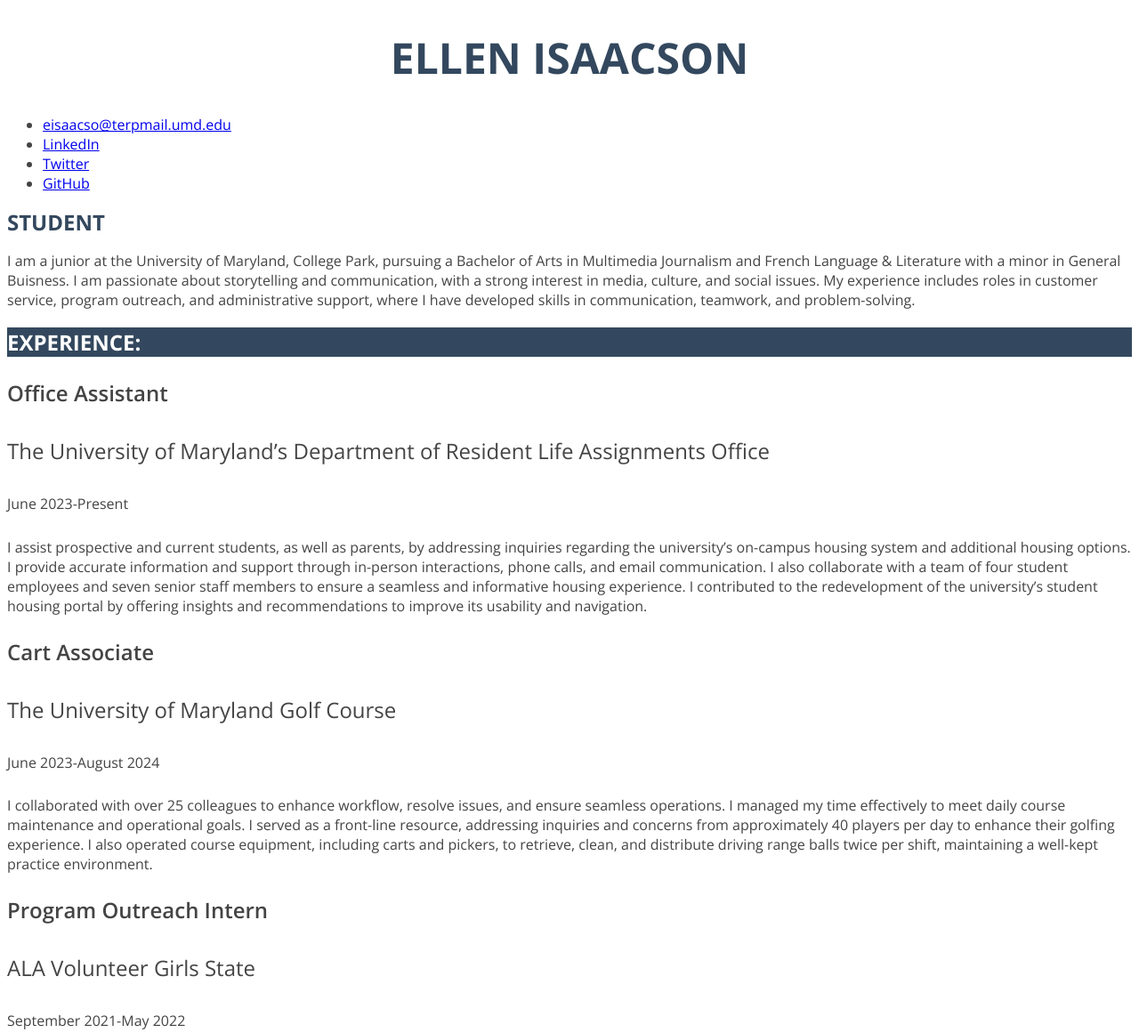
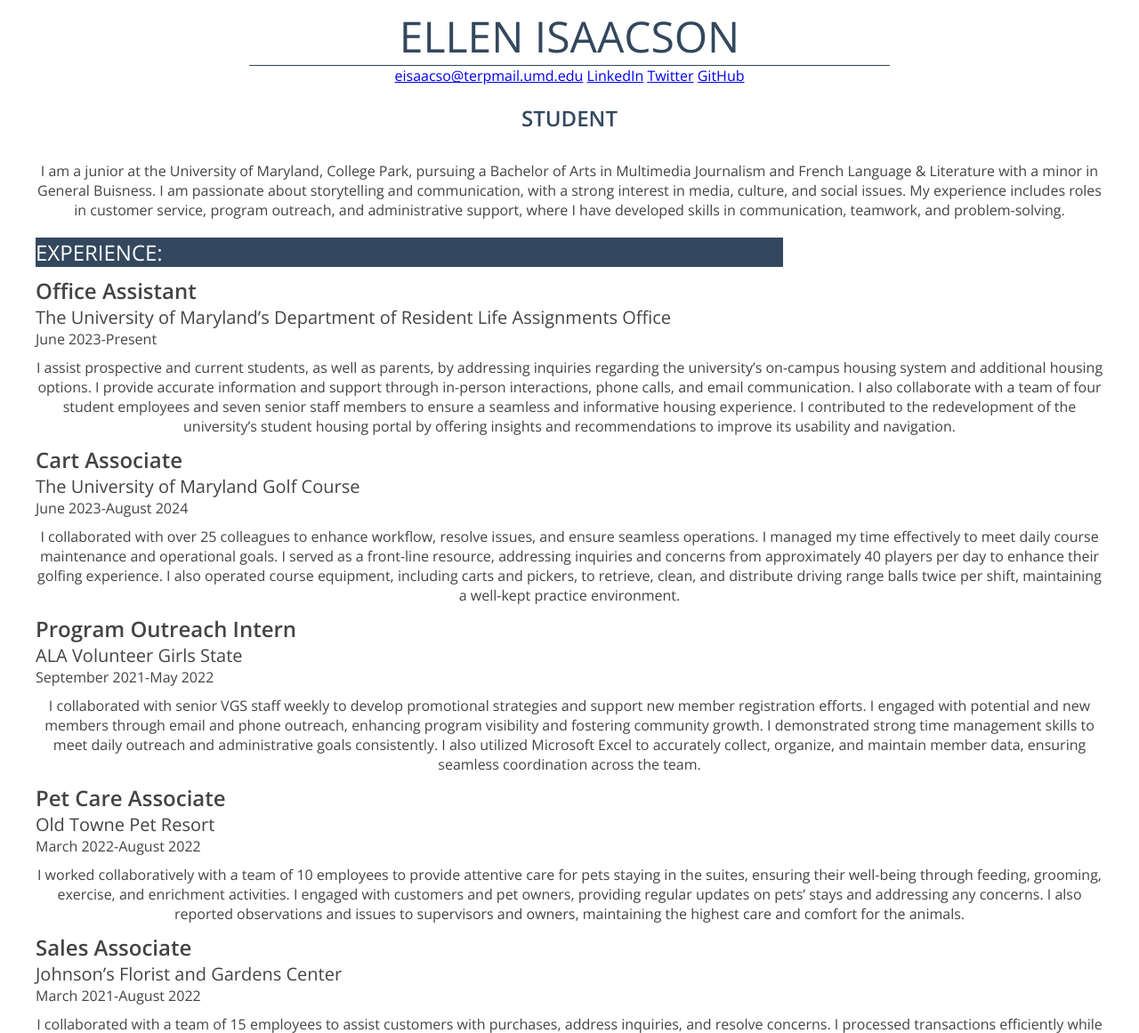
Before and after one commit to ellenisaacson14/ellenisaacsonJOUR352, a plain HTML site: page resume/index.html in a window 1280 px wide. Shown: the top 1161 px of the page at 89% size. Drawn offline with nearby package versions, Linux system fonts and the light colour scheme.

Commit message:
finalresume 06/16

```diff
--- a/resume/index.html
+++ b/resume/index.html
@@ -14,7 +14,9 @@
 <body>
 <!--I built this myself-->
 
-<h1>Ellen Isaacson</h1> <width="36px">
+<div id="container">
+
+<div id="name">Ellen Isaacson</div> <width="36px">
 
 
 <!--
@@ -22,120 +24,122 @@
 -->
 
 
-<ul>
-  <li><a href="eisaacso@terpmail.umd.edu">eisaacso@terpmail.umd.edu</a></li>
-  <li><a href="https://www.linkedin.com/in/ellen-isaacson-32b0ab23b/">LinkedIn</a></li>
-  <li><a href="https://x.com/EllenIsaac91407">Twitter</a></li>
-  <li><a href= "https://github.com/ellenisaacson14">GitHub</a></li>
+<ul class="menu">
+  <li style="display: inline;"><a href="eisaacso@terpmail.umd.edu">eisaacso@terpmail.umd.edu</a></li>
+  <li style="display: inline;"><a href="https://www.linkedin.com/in/ellen-isaacson-32b0ab23b/">LinkedIn</a></li>
+  <li style="display: inline;"><a href="https://x.com/EllenIsaac91407">Twitter</a></li>
+  <li style="display: inline;"><a href= "https://github.com/ellenisaacson14">GitHub</a></li>
 </ul>
 
-<strong>Student</strong><br>
+<div id="title">Student</div><br>
 
-  <p>I am a junior at the University of Maryland, College Park, pursuing a Bachelor of Arts in Multimedia Journalism and French Language & Literature with a minor in General Buisness. I am passionate about storytelling and communication, with a strong interest in media, culture, and social issues. My experience includes roles in customer service, program outreach, and administrative support, where I have developed skills in communication, teamwork, and problem-solving.</p>
+  <p class="description">I am a junior at the University of Maryland, College Park, pursuing a Bachelor of Arts in Multimedia Journalism and French Language & Literature with a minor in General Buisness. I am passionate about storytelling and communication, with a strong interest in media, culture, and social issues. My experience includes roles in customer service, program outreach, and administrative support, where I have developed skills in communication, teamwork, and problem-solving.</p>
 
-<h2>Experience:</h2>
+<div class="sectionheader">Experience:</div>
 
 
-  <h3>Office Assistant </h3>
+  <div class="jobtitle">Office Assistant </div>
 
 
-    <h4>The University of Maryland’s Department of Resident Life Assignments Office</h4>
+    <div class="organization">The University of Maryland’s Department of Resident Life Assignments Office</div>
 
 
-      <h5>June 2023-Present</h5>
+      <div class="date">June 2023-Present</div>
 
 
 
 
-  <p>I assist prospective and current students, as well as parents, by addressing inquiries regarding the university’s on-campus housing system and additional housing options. I provide accurate information and support through in-person interactions, phone calls, and email communication. I also collaborate with a team of four student employees and seven senior staff members to ensure a seamless and informative housing experience. I contributed to the redevelopment of the university’s student housing portal by offering insights and recommendations to improve its usability and navigation.</p>
+  <p class="description">I assist prospective and current students, as well as parents, by addressing inquiries regarding the university’s on-campus housing system and additional housing options. I provide accurate information and support through in-person interactions, phone calls, and email communication. I also collaborate with a team of four student employees and seven senior staff members to ensure a seamless and informative housing experience. I contributed to the redevelopment of the university’s student housing portal by offering insights and recommendations to improve its usability and navigation.</p>
 
 
-<h3>Cart Associate </h3>
+<div class="jobtitle">Cart Associate </div>
 
 
-  <h4>The University of Maryland Golf Course</h4>
+  <div class="organization">The University of Maryland Golf Course</div>
 
 
-    <h5>June 2023-August 2024</h5>
+    <div class="date">June 2023-August 2024</div>
 
 
-    <p>I collaborated with over 25 colleagues to enhance workflow, resolve issues, and ensure seamless operations. I managed my time effectively to meet daily course maintenance and operational goals. I served as a front-line resource, addressing inquiries and concerns from approximately 40 players per day to enhance their golfing experience. I also operated course equipment, including carts and pickers, to retrieve, clean, and distribute driving range balls twice per shift, maintaining a well-kept practice environment.</p>
+    <p class="description">I collaborated with over 25 colleagues to enhance workflow, resolve issues, and ensure seamless operations. I managed my time effectively to meet daily course maintenance and operational goals. I served as a front-line resource, addressing inquiries and concerns from approximately 40 players per day to enhance their golfing experience. I also operated course equipment, including carts and pickers, to retrieve, clean, and distribute driving range balls twice per shift, maintaining a well-kept practice environment.</p>
 
 
 
 
-<h3>Program Outreach Intern</h3>
+<div class="jobtitle">Program Outreach Intern</div>
 
 
-  <h4>ALA Volunteer Girls State</h4>
+  <div class="organization">ALA Volunteer Girls State</div>
 
 
-    <h5>September 2021-May 2022</h5>
+    <div class="date">September 2021-May 2022</div>
 
 
-      <p>I collaborated with senior VGS staff weekly to develop promotional strategies and support new member registration efforts. I engaged with potential and new members through email and phone outreach, enhancing program visibility and fostering community growth. I demonstrated strong time management skills to meet daily outreach and administrative goals consistently. I also utilized Microsoft Excel to accurately collect, organize, and maintain member data, ensuring seamless coordination across the team.</p>
+      <p class="description">I collaborated with senior VGS staff weekly to develop promotional strategies and support new member registration efforts. I engaged with potential and new members through email and phone outreach, enhancing program visibility and fostering community growth. I demonstrated strong time management skills to meet daily outreach and administrative goals consistently. I also utilized Microsoft Excel to accurately collect, organize, and maintain member data, ensuring seamless coordination across the team.</p>
 
 
-<h3>Pet Care Associate</h3>
+<div class="jobtitle">Pet Care Associate</div>
 
 
-  <h4>Old Towne Pet Resort</h4>
+  <div class="organization">Old Towne Pet Resort</div>
 
 
-    <h5>March 2022-August 2022</h5>
+    <div class="date">March 2022-August 2022</div>
 
-      <p>I worked collaboratively with a team of 10 employees to provide attentive care for pets staying in the suites, ensuring their well-being through feeding, grooming, exercise, and enrichment activities. I engaged with customers and pet owners, providing regular updates on pets’ stays and addressing any concerns. I also reported observations and issues to supervisors and owners, maintaining the highest care and comfort for the animals.</p>
+      <p class="description">I worked collaboratively with a team of 10 employees to provide attentive care for pets staying in the suites, ensuring their well-being through feeding, grooming, exercise, and enrichment activities. I engaged with customers and pet owners, providing regular updates on pets’ stays and addressing any concerns. I also reported observations and issues to supervisors and owners, maintaining the highest care and comfort for the animals.</p>
 
 
-<h3>Sales Associate</h3>
+<div class="jobtitle">Sales Associate</div>
 
 
-  <h4>Johnson’s Florist and Gardens Center</h4>
+  <div class="organization">Johnson’s Florist and Gardens Center</div>
 
 
-    <h5>March 2021-August 2022</h5>
+    <div class="date">March 2021-August 2022</div>
 
 
-      <p>I collaborated with a team of 15 employees to assist customers with purchases, address inquiries, and resolve concerns. I processed transactions efficiently while providing exceptional customer service. I offered personalized guidance on gardening techniques, plant care, and maintenance to help customers make informed decisions. I also strengthened communication and customer service skills while enhancing the overall shopping experience.</p>
+      <p class="description">I collaborated with a team of 15 employees to assist customers with purchases, address inquiries, and resolve concerns. I processed transactions efficiently while providing exceptional customer service. I offered personalized guidance on gardening techniques, plant care, and maintenance to help customers make informed decisions. I also strengthened communication and customer service skills while enhancing the overall shopping experience.</p>
 
 
-<h3>Student Intern</h3>
+<div class="jobtitle">Student Intern</div>
 
 
-  <h4>Lynne Harris For Students</h4>
+  <div class="organization">Lynne Harris For Students</div>
 
 
-    <h5>April 2021-August 2021</h5>
+    <div class="date">April 2021-August 2021</div>
 
 
-      <p>I worked as a student intern for Lynne Harris, an at-large Montgomery County School Board member.  I also helped with policy research and initiating change in Montgomery County Public Schools.  I voiced opinions on what different schools throughout the county need, such as scholar programs, an extended selection of Advanced Placement classes, and student resources for mental health.</p>
+      <p class="description">I worked as a student intern for Lynne Harris, an at-large Montgomery County School Board member.  I also helped with policy research and initiating change in Montgomery County Public Schools.  I voiced opinions on what different schools throughout the county need, such as scholar programs, an extended selection of Advanced Placement classes, and student resources for mental health.</p>
 
 
-<h3>Student Intern</h3>
+<div class="jobtitle">Student Intern</div>
 
 
-  <h4>Montgomery County Green New Deal Internship Program</h4>
+  <div class="organization">Montgomery County Green New Deal Internship Program</div>
 
 
-    <h5>July 2021-September 2021</h5>
+    <div class="date">July 2021-September 2021</div>
 
 
-      <p>I worked as a student intern to learn about climate justice and educate others about its effects. I also helped organize demonstrations to inform and fight for change in our county and local government. I volunteered with partner organizations such as Impact Community Gardens and Democratic Socialists of America to learn about how different aspects of our society can help fight climate justice and reform systemic racism.</p>
+      <p class="description">I worked as a student intern to learn about climate justice and educate others about its effects. I also helped organize demonstrations to inform and fight for change in our county and local government. I volunteered with partner organizations such as Impact Community Gardens and Democratic Socialists of America to learn about how different aspects of our society can help fight climate justice and reform systemic racism.</p>
 
 
-<h2>Education:</h2>
+<div class="sectionheader">Education:</div>
 
   <ul>
-    <li>Bachelor of Arts, Multimedia Journalism and French Language & Literature, University of Maryland, College Park, 2026</li>
+    <li id="degrees">Bachelor of Arts, Multimedia Journalism and French Language & Literature, University of Maryland, College Park, 2026</li>
   </ul>
 
-<h2>Skills:</h2>
+<div class="sectionheader">Skills:</div>
 
-  <ul>
+  <ul id="do">
       <li>Fluent in French. Majoring in French Language & Literature</li>
       <li>Photo editing with Adobe Photoshop</li>
       <li>RStudio</li>
     </ul>
+
+  </div>
 </body>
 
 </html>
--- a/resume/style.css
+++ b/resume/style.css
@@ -7,43 +7,112 @@ BODY {
   font-weight:400;
 }
 
+#container {
+  width:100%;
+  max-width:1200px;
+  margin: 0 auto;
+  padding-bottom:50px;
+}
+
 /*name*/
-h1 {
+#name {
   font-size:3em;
   text-transform:uppercase;
   text-align:center;
   color:#33485e;
+  border-bottom: 1px solid #33485e;
+  width: 60%;
+  min-width:300px;
+  margin:0 auto;
 }
 
 /*occupation*/
-strong {
+#title {
   color:#33485e;
   text-transform:uppercase;
   font-size: 1.5em;
+  text-align: center;
+  font-weight:600;
+  margin-top:20px;
+  margin-bottom:0px;
+  margin-right:0px;
+  margin-left:0px;
+}
+
+.description {
+  text-align:center;
+  margin-top:10px;
+  margin-bottom:10px;
+  margin-right:0px;
+  margin-left:0px;
 }
 
 /*section titles*/
-h2 {
+.sectionheader {
   font-size:1.5em;
   text-transform:uppercase;
   background-color: #33485e;
   color:#fff;
+  margin-bottom: 10px;
+  margin-top: 20px;
+  margin-left:0;
+  margin-right:0;
+  width:70%;
+  min-width:300px;
 }
 
 /* job titles*/
-h3 {
+.jobtitle {
   font-weight:600;
   font-size:1.5em;
 }
 
 /*job organizations*/
-h4 {
+.organization {
   font-weight:400;
-  font-size:1.5em;
+  font-size:1.25em;
 }
 
 /*dates*/
-h5{
+.date {
   font-weight:400;
   font-size:1em;
 }
+
+.menu {
+  margin:0px;
+  padding:0px;
+  text-align:center;
+}
+
+#degrees {
+  margin-top:5px;
+  margin-bottom:0px;
+  margin-right:0px;
+  margin-left:0px;
+
+}
+
+#do {
+  margin-top:5px;
+  margin-bottom:0px;
+  margin-right:0px;
+  margin-left:0px;
+}
+
+#title{
+  font-weight:600;
+  text-align:center;
+  margin-top:20px;
+  margin-bottom:0px;
+  margin-right:0px;
+  margin-left:0px;
+}
+
+#top{
+  width:60%;
+  min-width:300px;
+  margin:0 auto;
+  margin-bottom:30px;
+
+}
```
Also changed, not shown: 1 other file.
